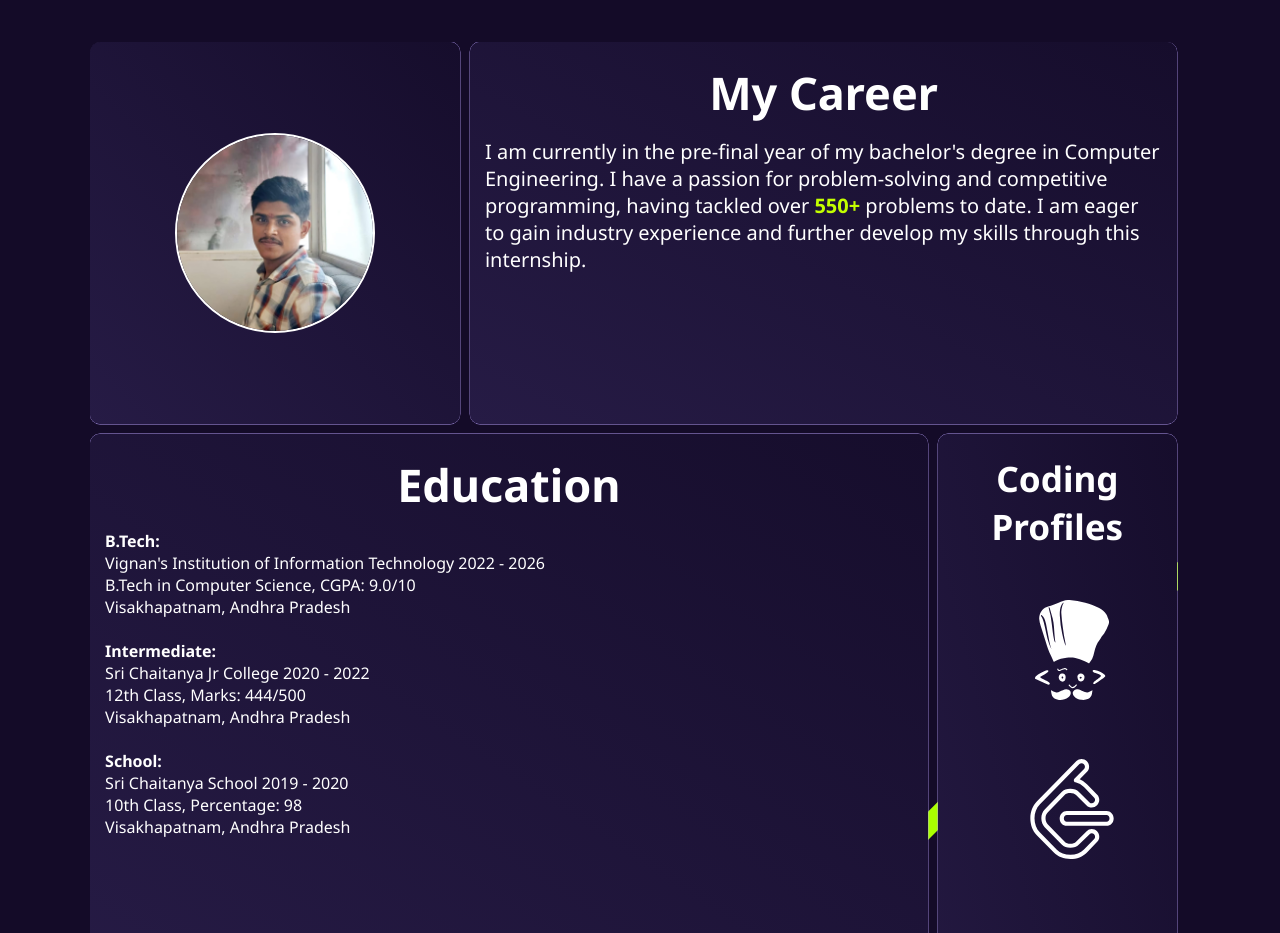
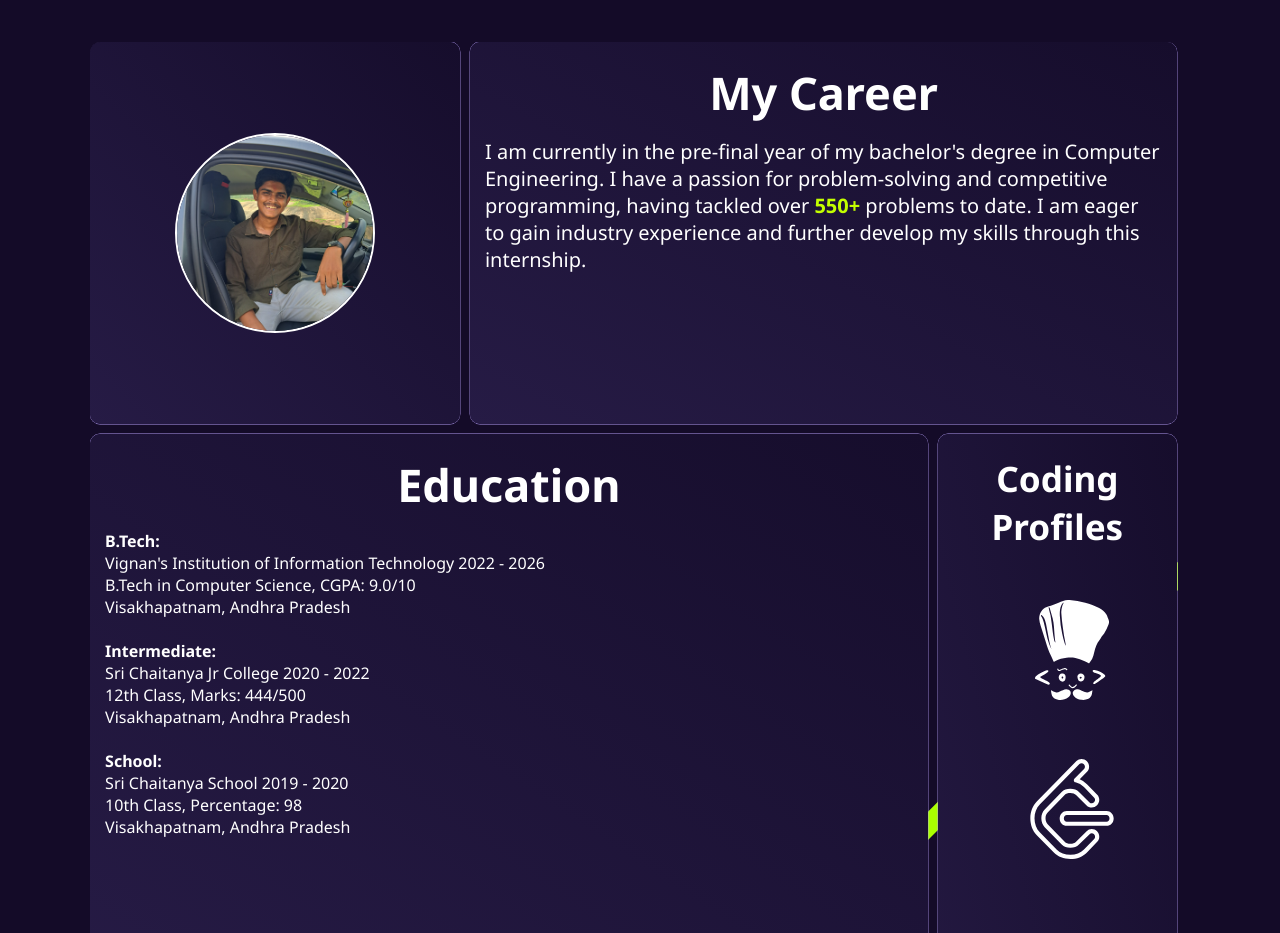
Before and after one commit to PRASAD0521/portfolio, a plain HTML site: page index.html in a window 1280 px wide. Shown: the part 7840-8773 px from the top of the page. Drawn offline with nearby package versions, Linux system fonts and the light colour scheme; a web font is replaced by a local one.

Commit message:
Update index.html

```diff
--- a/index.html
+++ b/index.html
@@ -202,7 +202,7 @@
             <h1 style="color: white; margin: 3vw; font-size: 40px; padding-top: 60px; "> About me :</h1>
             <div class="container">
                 <div class="photo" style="display: flex; align-items: center; justify-content: center; ">
-                    <img src="assets/photo2.jpeg" alt="" style="width: 200px; height: 200px; border-radius: 50%; border: 2px solid rgb(255, 255, 255); ">
+                    <img src="assets/prasad.jpeg" alt="" style="width: 200px; height: 200px; border-radius: 50%; border: 2px solid rgb(255, 255, 255); ">
                 </div>
                 <div class="career">
                     <h2>My Career</h2>
```
